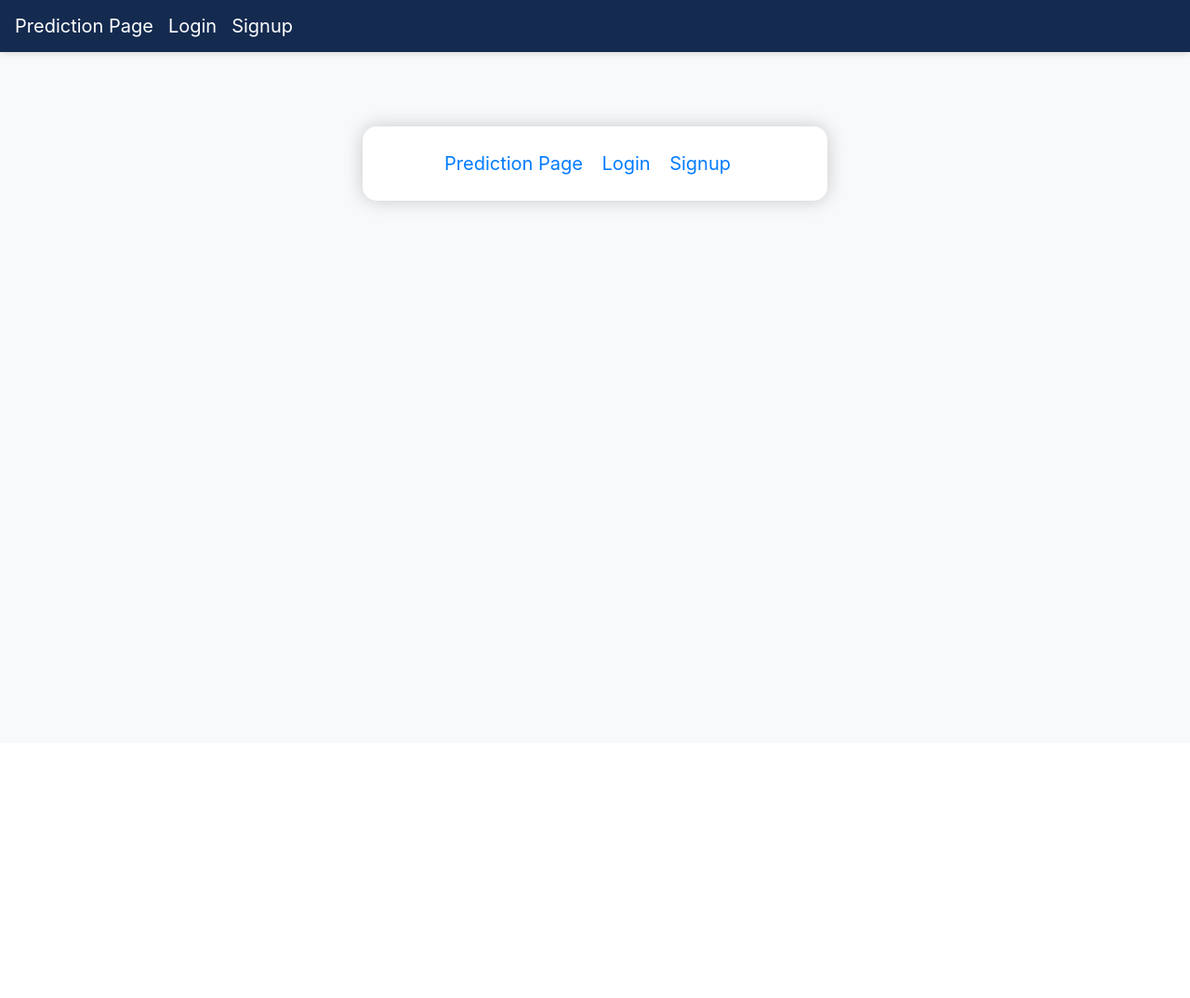
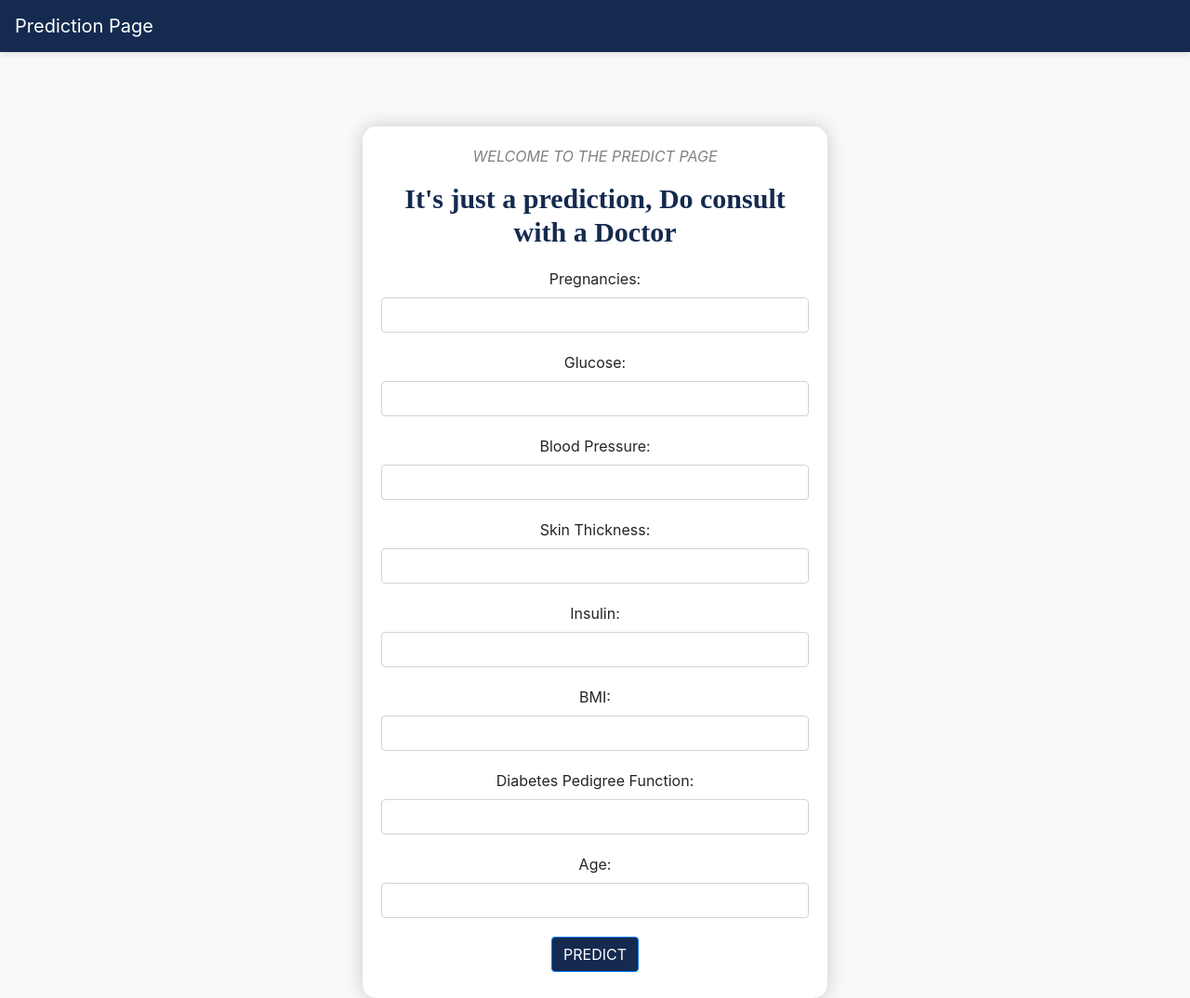
Before and after one commit to rovannoufer/Diabetes_prediction, a Django app: page / in a window 1280 px wide. Shown: the whole page at 93% size. Before the commit the page ends 228 px from the top, so only its background shows below. Run offline with Django 4.2, Linux system fonts and the light colour scheme; some libraries are stand-ins or nearby versions.

Commit message:
modified

```diff
--- a/DiabetesPrediction/templates/predict.html
+++ b/DiabetesPrediction/templates/predict.html
@@ -71,18 +71,13 @@
 <body>
     <nav class="navbar navbar-expand-lg navbar-dark">
         <a class="navbar-brand" style="text-align: center;" href="{% url 'predict' %}">Prediction Page</a>
-        {% if user.is_authenticated %}
-        <a class="navbar-brand" style="text-align: center;" href="{% url 'logout' %}"> Logout</a>
-        {% else %}
-        <a class="navbar-brand" style="text-align: center;" href="{% url 'login' %}">Login</a>
-        <a class="navbar-brand" style="text-align: center;" href="{% url 'signup' %}">Signup</a>
-        {% endif%}
+
 
     </nav>
 
     <div class="main">
-        {% if user.is_authenticated %}
-        <p><em>WELCOME TO THE PREDICT PAGE  <b>{{ user.username }} </b></em></p>
+
+        <p><em>WELCOME TO THE PREDICT PAGE  </em></p>
         <h1>It's just a prediction, Do consult with a Doctor</h1>
         <form action="result">
             <div class="form-group">
@@ -123,11 +118,7 @@
             <h2><em>{{result2}}</em></h2>
         </div>
 
-        {% else %}
-        <a class="navbar-brand" style="text-align: center;" href="{% url 'predict' %}">Prediction Page</a>
-        <a class="navbar-brand" style="text-align: center;" href="{% url 'login' %}">Login</a>
-        <a class="navbar-brand" style="text-align: center;" href="{% url 'signup' %}">Signup</a>
-        {% endif %}
+
     </div>
 </body>
 
```
